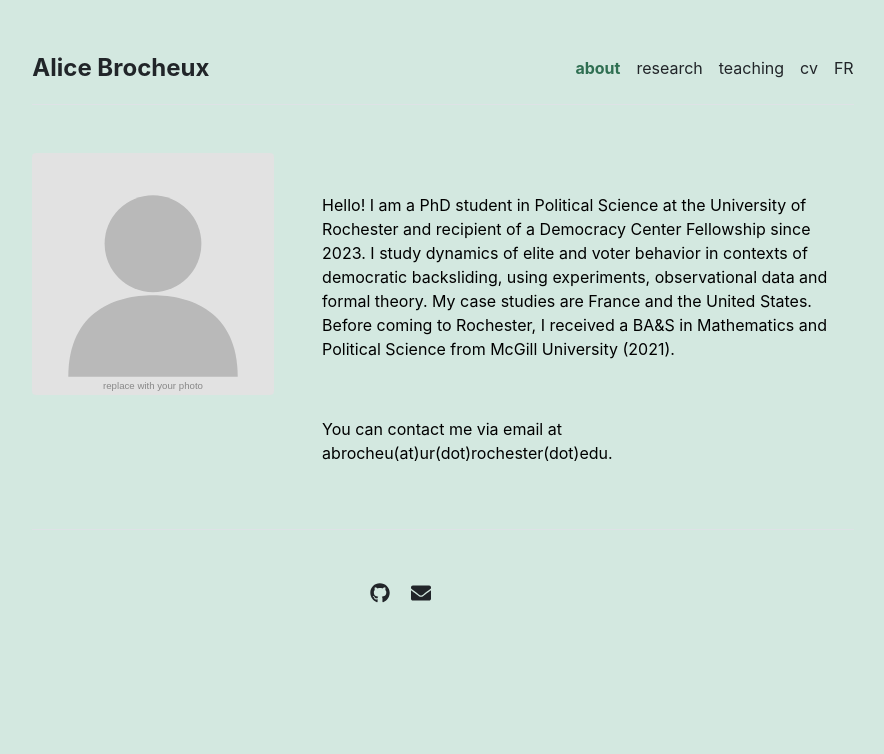
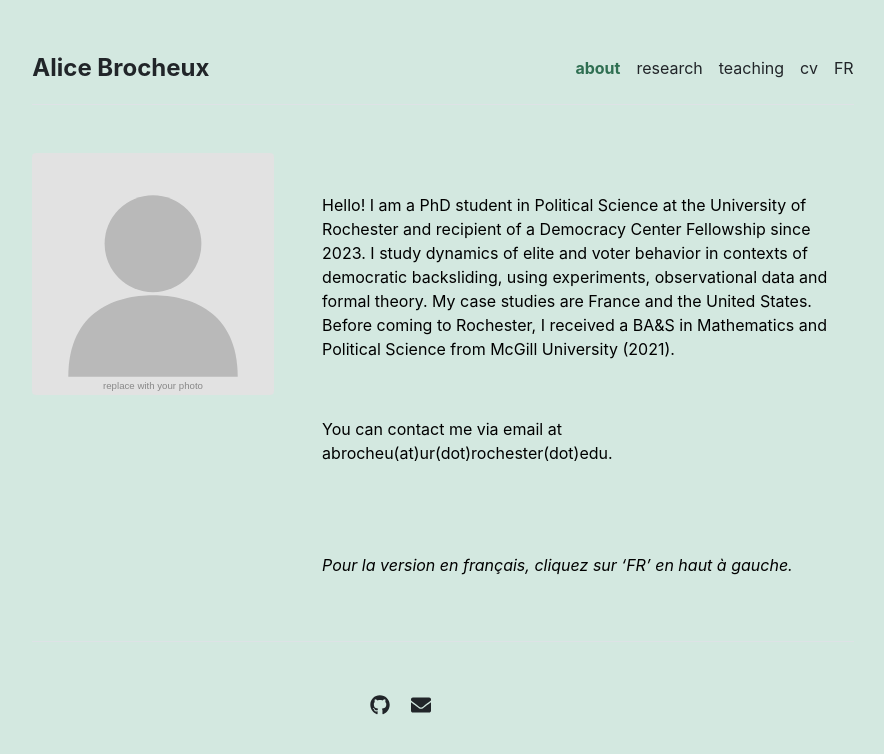
Before and after one commit to AliceBrocheux/alicebrocheux.github.io, a Jekyll site: the page built from index.md, in a window 1280 px wide. Shown: the top 754 px of the page, without its empty margins (197-1081 px from the left). Built offline with Jekyll 4.4.1, drawn with Linux system fonts in a browser that asks for light colours.

Commit message:
Update index.md

```diff
--- a/index.md
+++ b/index.md
@@ -14,3 +14,6 @@ Before coming to Rochester, I received a BA&S in Mathematics and Political Scien
 <br>
 
 You can contact me via email at abrocheu(at)ur(dot)rochester(dot)edu.
+
+<br><br><br>
+_Pour la version en français, cliquez sur 'FR' en haut à gauche._
```
